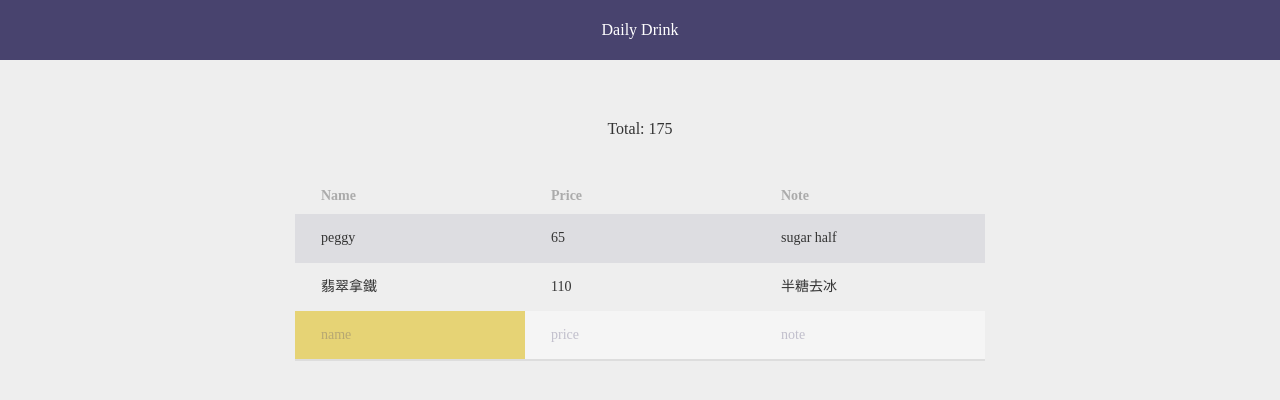
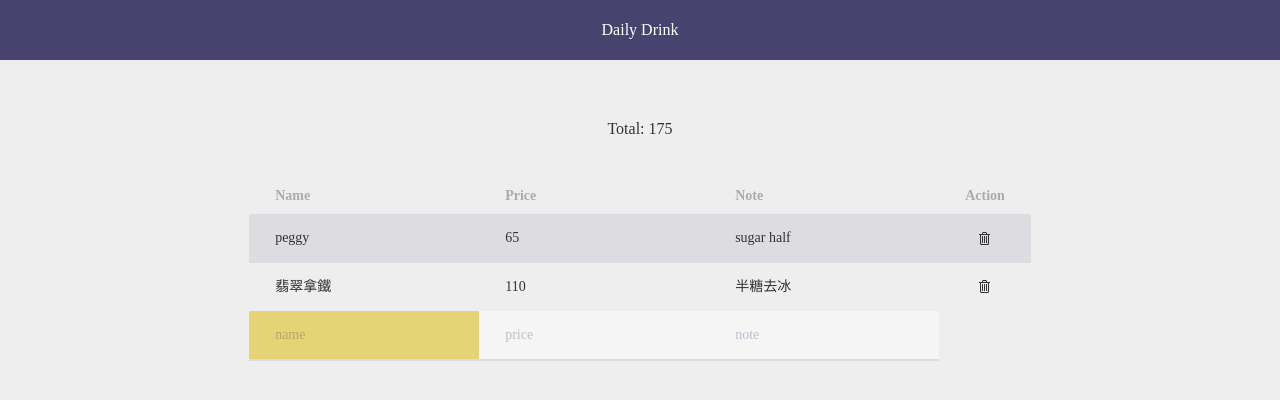
Before and after one commit to wade790720/dailydrinks, a React app: page / in a window 1280 px wide. Shown: the top 400 px of the page. Built offline with nearby package versions, Linux system fonts and the light colour scheme.

Commit message:
set trash style

```diff
--- a/src/modules/OrderList/ViewItem.jsx
+++ b/src/modules/OrderList/ViewItem.jsx
@@ -1,6 +1,7 @@
 import React from 'react';
 import PropTypes from 'prop-types';
-import Button from "components/Button";
+// import Button from "components/Button";
+import trashSvg from "./trash.svg";
 import "./style.sass";
 
 const ViewItem = props => {
@@ -24,7 +25,11 @@
             {renderItem("name")}
             {renderItem("price")}
             {renderItem("note")}
-            {/* <td><Button text="DELETE" onClick={() => props.onDelete(info)}/></td> */}
+            <td className="action">
+                <a title="Delete" onClick={() => props.onDelete(info)}>
+                    <i className="icon-delete"></i>
+                </a>
+            </td>
         </tr>
     );
 }
--- a/src/modules/OrderList/index.jsx
+++ b/src/modules/OrderList/index.jsx
@@ -13,6 +13,7 @@
                     <td>Name</td>
                     <td>Price</td>
                     <td>Note</td>
+                    <td>Action</td>
                 </tr>
             </thead>
             <tbody>
--- a/src/modules/OrderList/style.sass
+++ b/src/modules/OrderList/style.sass
@@ -23,6 +23,25 @@
                 background: rgba($color-main, .1)
             td
                 cursor: text
+            td.action
+                padding: 0
+
+                i.icon-delete
+                    transition: all .2s
+                    display: block
+                    background-color: $color-base
+                    mask-image: url(./trash.svg)
+                    width: 16px
+                    height: 16px
+
+                a
+                    display: flex
+                    padding: 16px 26px
+                    cursor: pointer
+                    justify-content: center
+                    &:hover
+                        i.icon-delete
+                            background-color: $color-red
 
         .edit-item
             td
--- a/src/style.sass
+++ b/src/style.sass
@@ -1,10 +1,12 @@
+@import ~styles/variable
+
 body
     margin: 0
 
 html, body, #wrapper, article
     height: 100%
     background: #eee
-    color: #333
+    color: $color-base
 
 #wrapper
     display: flex
--- a/src/styles/variable.sass
+++ b/src/styles/variable.sass
@@ -1 +1,3 @@
+$color-base: #333
 $color-main: #48436e
+$color-red: #d03535
--- a/webpack.config.js
+++ b/webpack.config.js
@@ -38,11 +38,14 @@
             {
                 test: /\.sass$/,
                 use: [{
-                    loader: MiniCssExtractPlugin.loader
+                    loader: MiniCssExtractPlugin.loader,
+                    options: {
+                        publicPath: "../images",
+                    },
                 }, {
                     loader: "css-loader",
                     options: {
-                        sourceMap: true
+                        sourceMap: true,
                     }
                 }, {
                     loader: "postcss-loader",
@@ -57,10 +60,10 @@
                 }]
             },
             {
-                test: /\.(jpg|png|woff|woff2|eot|ttf|svg)$/,
+                test: /\.(jpg|png|woff|woff2|eot|ttf)$/,
                 loader: "url-loader",
                 options: {
-                    limit: 8192
+                    limit: 8192,
                 }
             },
             {
@@ -68,7 +71,8 @@
                 loader: "file-loader",
                 options: {
                     limit: 8192,
-                    name: "/assets/images/[name].[ext]"
+                    name: "assets/images/[name].[ext]",
+                    publicPath: "../..",
                 }
             },
             {
@@ -76,7 +80,8 @@
                 loader: "file-loader",
                 options: {
                     limit: 8192,
-                    name: "/assets/fonts/[name].[ext]"
+                    name: "assets/fonts/[name].[ext]",
+                    publicPath: "../..",
                 }
             },
         ]
```
Also changed, not shown: src/modules/OrderList/trash.svg (added), 1 other file (tests, documents, lock files or other folders).
